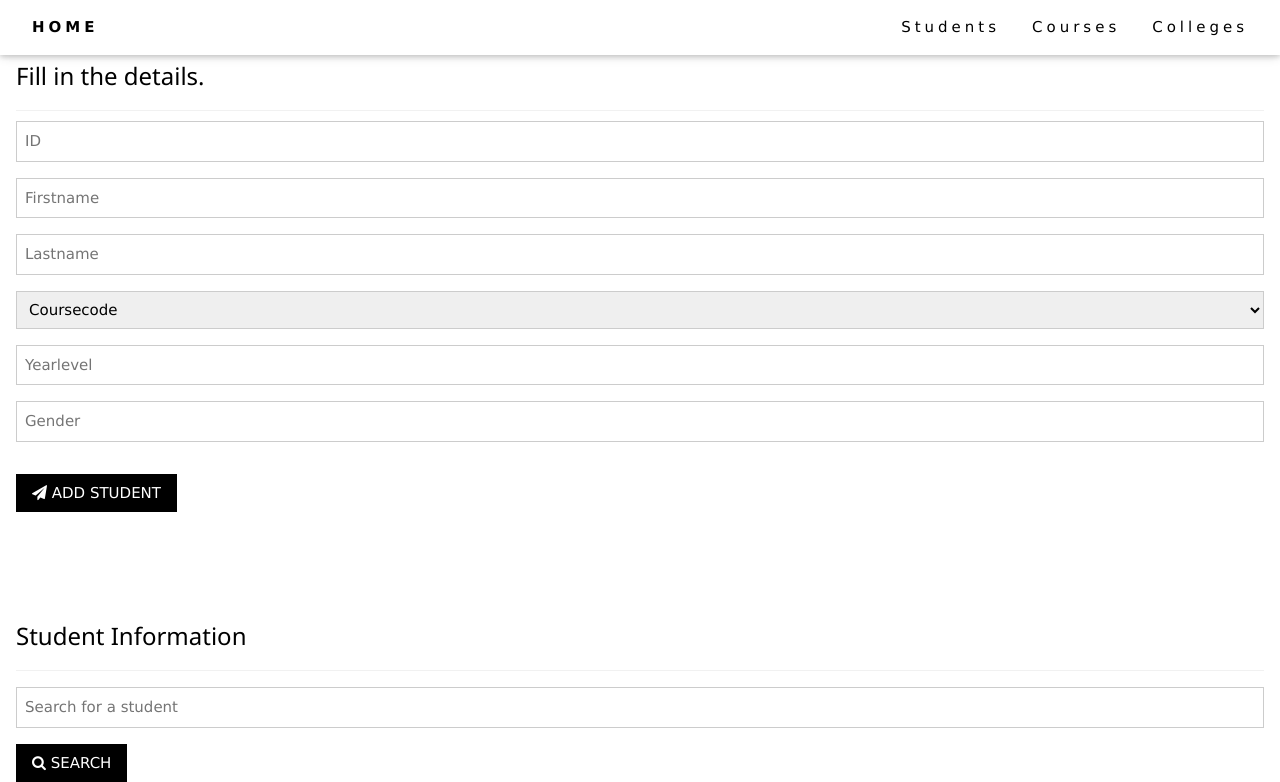
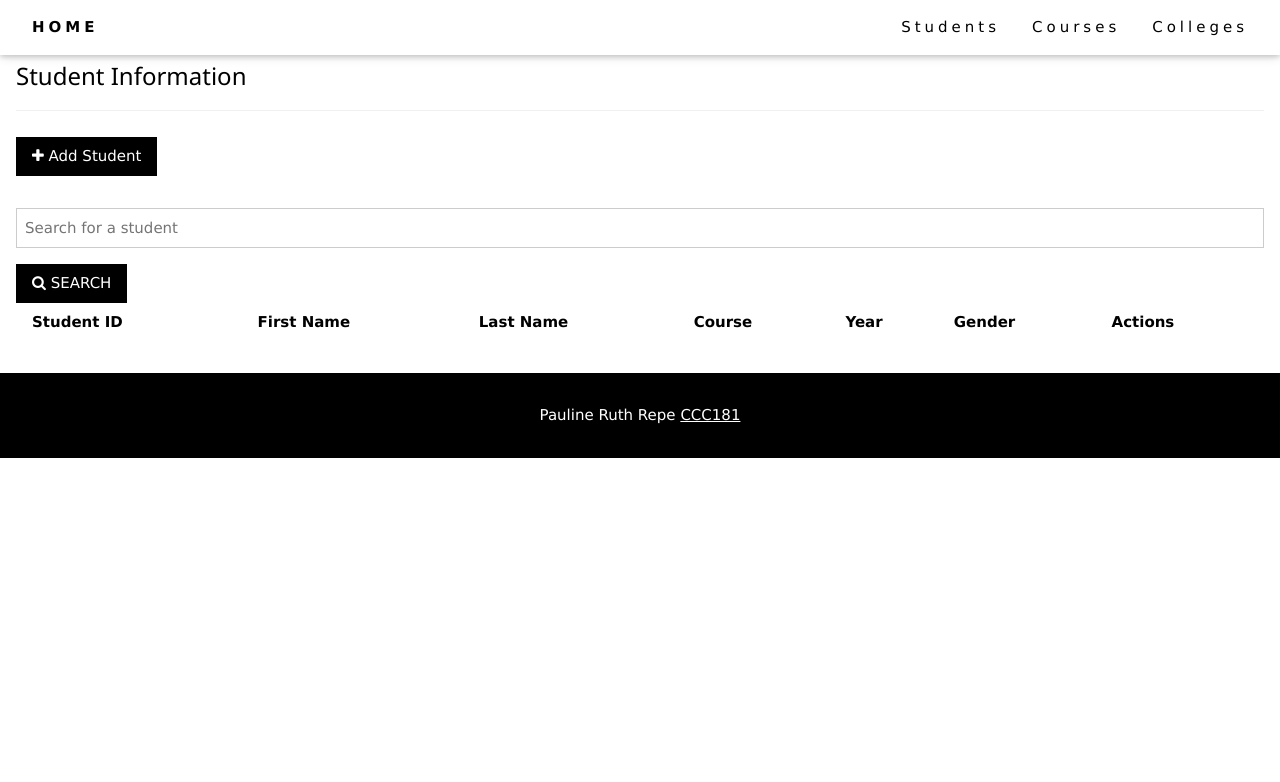
Before and after one commit to rhtupr/SSIS-V3, a Flask app: page /students/search in a window 1280 px wide. Shown: the top 782 px of the page. After the commit the page ends 458 px from the top, so only its background shows below. Run offline with Flask 3, Linux system fonts and the light colour scheme; lists and menus that the app fills with data are empty; some libraries are stand-ins or nearby versions.

Commit message:
modified add student

```diff
--- a/app/route/studentsroute.py
+++ b/app/route/studentsroute.py
@@ -7,11 +7,13 @@ students_bp = Blueprint ('students', __name__)
 @students_bp.route('/students/')
 def students():
     students = studentread()
-    courses = get_course()
-    return render_template('students.html', students=students, courses=courses)
+    courses = get_course()  # Fetch the list of courses from your data source
+    course_code = None  # Provide the selected course_code or set it based on some logic
+
+    return render_template('students.html', students=students, courses=courses, course_code=course_code)
 
 @students_bp.route('/students/add', methods=['GET', 'POST'])
-def add_student():
+def add_students():
     if request.method == 'POST':
         student_id = request.form['id']
         firstname = request.form['firstname']
@@ -19,10 +21,16 @@ def add_student():
         coursecode = request.form['coursecode']
         yearlevel = request.form['yearlevel']
         gender = request.form['gender']
-        print(student_id, firstname, lastname, coursecode, yearlevel, gender)
         add_stu(student_id, firstname, lastname, coursecode, yearlevel, gender)
-        return redirect('/students')
-    return render_template('students.html')
+        return redirect('/students')  # Redirect to the students page after adding a student
+
+    # Fetch the list of courses to populate the coursecode dropdown
+    courses = get_course()
+
+    return render_template('addstudents.html', courses=courses)
+
+
+
 
 @students_bp.route('/students/search', methods=['GET', 'POST'])
 def search_students():
--- a/app/templates/students.html
+++ b/app/templates/students.html
@@ -1,30 +1,13 @@
 {% extends "base.html" %}
 {% block content %}
-  <!-- Students -->
-  <div class="w3-container w3-padding-32" id="contact">
-    <h3 class="w3-border-bottom w3-border-light-grey w3-padding-16">Fill in the details.</h3>
-    <form method="POST" action="/students/add">
-      <input type="hidden" name="csrf_token" value="{{ csrf_token() }}">
-      <input class="w3-input w3-border" type="text" name="id" id="id" placeholder="ID" required>
-      <input class="w3-input w3-section w3-border" type="text" name="firstname" id="firstname" placeholder="Firstname" required>
-      <input class="w3-input w3-section w3-border" type="text" name="lastname" id="lastname" placeholder="Lastname" required>
-      <select class="w3-input w3-border" name="coursecode" id="coursecode" required>
-        <option value="" disabled selected>Coursecode</option>
-        {% for course in courses %}
-          <option value="{{course.coursecode}}">{{course.coursecode}}</option>
-        {% endfor %}
-      </select>
-      <input class="w3-input w3-section w3-border" type="text" name="yearlevel" id="yearlevel" placeholder="Yearlevel" required>
-      <input class="w3-input w3-section w3-border" type="text" name="gender" id="gender" placeholder="Gender" required>
-      <button class="w3-button w3-black w3-section" type="submit">
-        <i class="fa fa-paper-plane"></i> ADD STUDENT
-      </button>
-    </form>
-  </div>
-
   <!-- Student Section -->
   <div class="w3-container w3-padding-32" id="students">
     <h3 class="w3-border-bottom w3-border-light-grey w3-padding-16">Student Information</h3>
+
+    <!-- Add Student Button -->
+    <button class="w3-button w3-black w3-section" onclick="showAddStudentForm()">
+      <i class="fa fa-plus"></i> Add Student
+    </button>
 
     <!-- Search Bar -->
     <form method="POST" action="/students/search">
@@ -91,7 +74,7 @@
       </select>
       <label for="year_level">Year Level:</label>
       <input class="w3-input w3-border" type="text" name="year_level" id="edit_student_yearlevel" placeholder="Year Level" required>
-      <label for "gender">Gender:</label>
+      <label for="gender">Gender:</label>
       <input class="w3-input w3-border" type="text" name="gender" id="edit_student_gender" placeholder="Gender" required>
       <button class="w3-button w3-black w3-section" type="submit">
         <i class="fa fa-save"></i> Save Changes
@@ -109,6 +92,13 @@
       document.getElementById('edit_student_gender').value = gender;
       document.getElementById('edit_student_form').style.display = 'block';
     }
+
+
+    function showAddStudentForm() {
+      // Redirect to the add student page
+      window.location.href = '/students/add';
+    }
   </script>
+
 </div>
 {% endblock %}
```
Also changed, not shown: app/templates/addstudents.html (added, +24 -0 lines).
